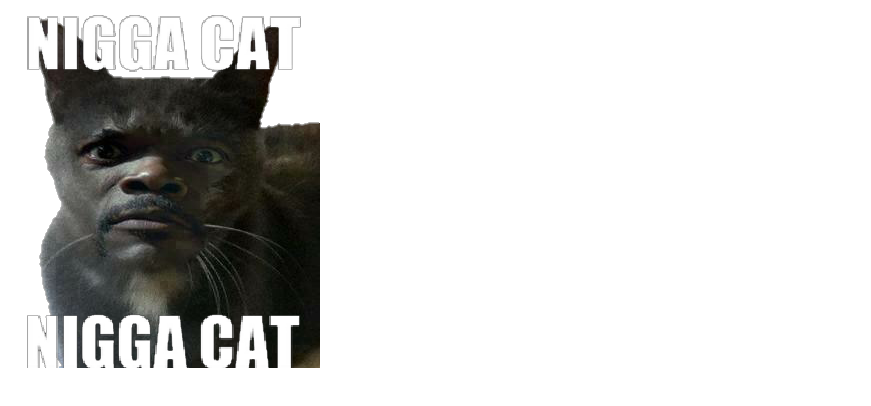
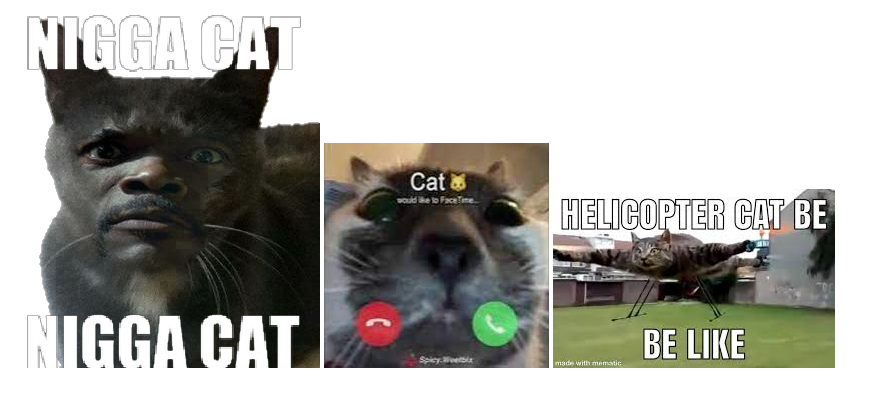
Before and after one commit to arturallmann/github-actions-test, a plain HTML site: page index.html in a window 1280 px wide. Shown: the whole page, without its empty margins (0-871 px from the left). Drawn offline with Linux system fonts and the light colour scheme.

Commit message:
Update index.html

```diff
--- a/index.html
+++ b/index.html
@@ -8,5 +8,7 @@
 </head>
 <body>
     <img src="cat.png">
+    <img src="catphone.png">
+    <img src="catcopter.png">
 </body>
 </html>
```
